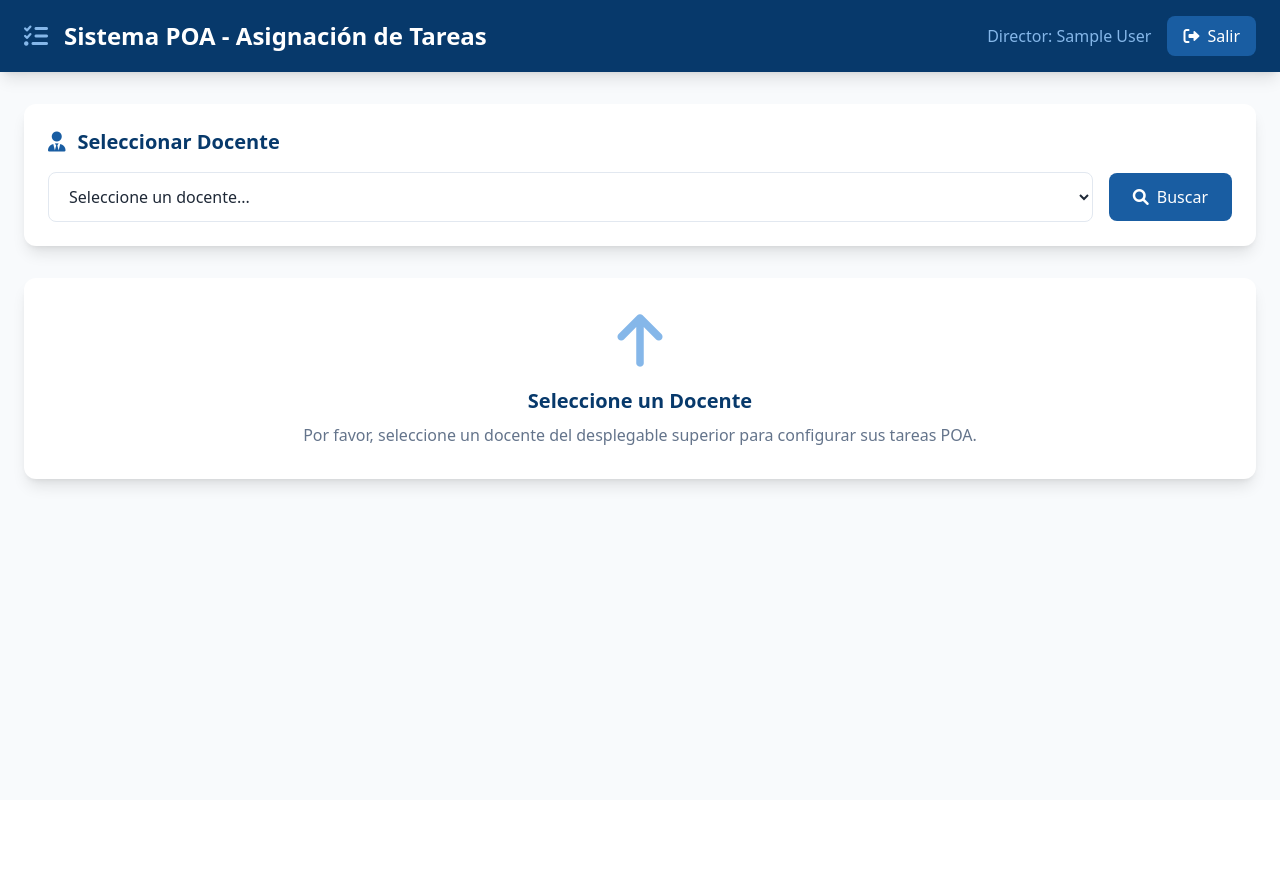
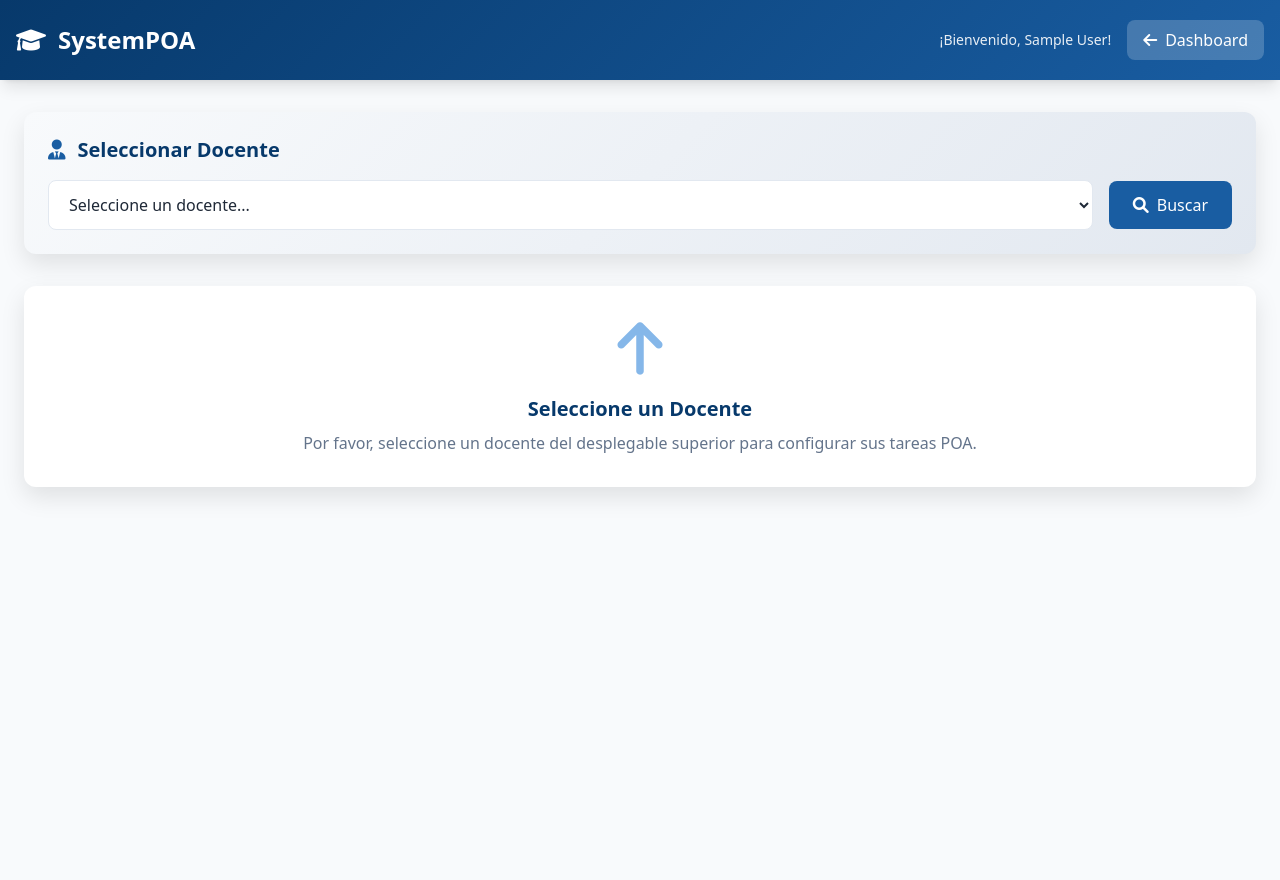
Before and after one commit to Santiago-Rueda-Q/SystemPOA, a PHP site: page /asignar-tareas.php in a window 1280 px wide. Before the commit the page ends 492 px from the top, so only its background shows below. Run offline with PHP 8.4, Linux system fonts and the light colour scheme; the visitor is signed in with stand-in values (Sample User, id 1); data that the repository does not hold is empty; some libraries are stand-ins or nearby versions.

Commit message:
Actualizacion

```diff
--- a/asignar-tareas.php
+++ b/asignar-tareas.php
@@ -212,6 +212,7 @@ if (isset($_GET['docente_id']) || isset($_POST['docente_id'])) {
     <meta name="viewport" content="width=device-width, initial-scale=1.0">
     <title>Asignar Tareas POA - Director</title>
     <script src="https://cdn.tailwindcss.com"></script>
+    <link href="https://cdnjs.cloudflare.com/ajax/libs/font-awesome/6.0.0/css/all.min.css" rel="stylesheet">
     <script>
         tailwind.config = {
             theme: {
@@ -230,40 +231,74 @@ if (isset($_GET['docente_id']) || isset($_POST['docente_id'])) {
             }
         }
     </script>
+    <style>
+        .gradient-bg {
+            background: linear-gradient(135deg, #07396b 0%, #195da2 100%);
+        }
+        .card-shadow {
+            box-shadow: 0 10px 25px rgba(0,0,0,0.1);
+        }
+        .hover-scale {
+            transition: transform 0.2s ease-in-out;
+        }
+        .hover-scale:hover {
+            transform: scale(1.02);
+        }
+        .category-item {
+            background: linear-gradient(135deg, #195da2 0%, #3b8cde 100%);
+            transition: all 0.3s ease;
+        }
+        .category-item:hover {
+            background: linear-gradient(135deg, #3b8cde 0%, #5ba3e8 100%);
+            transform: translateX(5px);
+        }
+        .form-container {
+            background: linear-gradient(135deg, #f8fafc 0%, #e2e8f0 100%);
+        }
+        .input-focus:focus {
+            border-color: #3b8cde;
+            box-shadow: 0 0 0 3px rgba(59, 140, 222, 0.1);
+        }
+        .header-height {
+            height: 80px;
+        }
+        .main-container {
+            height: calc(100vh - 80px);
+            margin-top: 80px;
+        }
+    </style>
     <link href="https://cdnjs.cloudflare.com/ajax/libs/font-awesome/6.0.0/css/all.min.css" rel="stylesheet">
 </head>
 <body class="bg-gris-claro min-h-screen">
     <!-- Header -->
-    <header class="bg-azul4 text-white shadow-lg">
-        <div class="container mx-auto px-6 py-4">
-            <div class="flex items-center justify-between">
-                <div class="flex items-center space-x-4">
-                    <i class="fas fa-tasks text-2xl text-azul5"></i>
-                    <h1 class="text-2xl font-bold">Sistema POA - Asignación de Tareas</h1>
+    <header class="gradient-bg text-white p-4 shadow-lg fixed top-0 left-0 right-0 z-50 header-height flex items-center">
+        <div class="flex items-center justify-between w-full">
+            <div class="flex items-center space-x-3">
+                <i class="fas fa-graduation-cap text-2xl"></i>
+                <h1 class="text-2xl font-bold">SystemPOA</h1>
             </div>
             <div class="flex items-center space-x-4">
-                    <span class="text-azul5">Director: <?php echo $_SESSION['nombre'] ?? 'Usuario'; ?></span>
-                    <a href="logout.php" class="bg-azul2 hover:bg-azul3 px-4 py-2 rounded-lg transition-colors">
-                        <i class="fas fa-sign-out-alt mr-2"></i>Salir
+                <span class="text-sm opacity-90">¡Bienvenido, <?php echo htmlspecialchars($_SESSION['usuario_nombre'] ?? 'Usuario'); ?>!</span>
+                <a href="dashboard.php" class="bg-white bg-opacity-20 px-4 py-2 rounded-lg hover:bg-opacity-30 transition">
+                    <i class="fas fa-arrow-left mr-2"></i>Dashboard
                 </a>
-                </div>
             </div>
         </div>
     </header>
 
+     <div class="main-container overflow-y-auto">
         <div class="container mx-auto px-6 py-8">
             <!-- Mensajes -->
             <?php if ($mensaje): ?>
-        <div class="mb-6 p-4 rounded-lg <?php echo $tipo_mensaje === 'success' ? 'bg-green-100 text-green-800 border border-green-300' : 'bg-red-100 text-red-800 border border-red-300'; ?>">
+            <div class="mb-6 p-4 rounded-lg card-shadow <?php echo $tipo_mensaje === 'success' ? 'bg-green-100 text-green-800 border border-green-300' : 'bg-red-100 text-red-800 border border-red-300'; ?>">
                 <div class="flex items-center">
                     <i class="fas <?php echo $tipo_mensaje === 'success' ? 'fa-check-circle' : 'fa-exclamation-triangle'; ?> mr-2"></i>
                     <?php echo htmlspecialchars($mensaje); ?>
                 </div>
             </div>
             <?php endif; ?>
-
          <!-- Selector de Docente -->
-        <div class="bg-white rounded-xl shadow-lg p-6 mb-8">
+            <div class="bg-white rounded-xl card-shadow p-6 mb-8 hover-scale form-container">
                 <h2 class="text-xl font-bold text-azul4 mb-4 flex items-center">
                     <i class="fas fa-user-tie mr-3 text-azul2"></i>
                     Seleccionar Docente
@@ -272,7 +307,7 @@ if (isset($_GET['docente_id']) || isset($_POST['docente_id'])) {
                 <form method="GET" class="flex items-center space-x-4">
                     <div class="flex-1">
                         <select name="docente_id" onchange="this.form.submit()"
-                            class="w-full px-4 py-3 border border-gris-medio rounded-lg focus:ring-2 focus:ring-azul2 focus:border-azul2 bg-white text-gray-800">
+                                class="w-full px-4 py-3 border border-gris-medio rounded-lg focus:ring-2 focus:ring-azul2 focus:border-azul2 bg-white text-gray-800 input-focus">
                             <option value="">Seleccione un docente...</option>
                             <?php foreach ($docentes as $docente): ?>
                             <option value="<?php echo $docente['id']; ?>"
@@ -282,7 +317,7 @@ if (isset($_GET['docente_id']) || isset($_POST['docente_id'])) {
                             <?php endforeach; ?>
                         </select>
                     </div>
-                <button type="submit" class="bg-azul2 hover:bg-azul3 text-white px-6 py-3 rounded-lg transition-colors">
+                    <button type="submit" class="bg-azul2 hover:bg-azul3 text-white px-6 py-3 rounded-lg transition-colors hover-scale">
                         <i class="fas fa-search mr-2"></i>Buscar
                     </button>
                 </form>
@@ -290,7 +325,7 @@ if (isset($_GET['docente_id']) || isset($_POST['docente_id'])) {
 
         <!-- Configuración de Categorías -->
         <?php if ($docente_seleccionado && !empty($malla_completa)): ?>
-        <div class="bg-white rounded-xl shadow-lg p-6">
+        <div class="bg-white rounded-xl card-shadow p-6 hover-scale">
                 <div class="mb-6">
                     <h2 class="text-xl font-bold text-azul4 flex items-center">
                         <i class="fas fa-clipboard-list mr-3 text-azul2"></i>
@@ -306,18 +341,18 @@ if (isset($_GET['docente_id']) || isset($_POST['docente_id'])) {
                 <input type="hidden" name="docente_id" value="<?php echo $docente_seleccionado['id']; ?>">
 
                 <!-- Controles superiores -->
-                <div class="mb-6 flex flex-wrap items-center justify-between gap-4 p-4 bg-gris-claro rounded-lg">
+                <div class="mb-6 flex flex-wrap items-center justify-between gap-4 p-4 form-container rounded-lg card-shadow">
                     <div class="flex items-center space-x-4">
                         <button type="button" onclick="seleccionarTodos()"
-                                class="bg-azul1 hover:bg-azul2 text-white px-4 py-2 rounded-lg transition-colors">
+                                class="bg-azul1 hover:bg-azul2 text-white px-4 py-2 rounded-lg transition-colors hover-scale">
                             <i class="fas fa-check-double mr-2"></i>Seleccionar Todos
                         </button>
                         <button type="button" onclick="deseleccionarTodos()"
-                                class="bg-gris-oscuro hover:bg-gray-600 text-white px-4 py-2 rounded-lg transition-colors">
+                                class="bg-gris-oscuro hover:bg-gray-600 text-white px-4 py-2 rounded-lg transition-colors hover-scale">
                             <i class="fas fa-times mr-2"></i>Deseleccionar Todos
                         </button>
                     </div>
-                    <div class="text-sm text-gris-oscuro">
+                    <div class="text-sm text-gris-oscuro font-semibold">
                         <span id="contador">0</span> de <?php echo count($malla_completa); ?> categorías seleccionadas
                     </div>
                 </div>
@@ -325,7 +360,7 @@ if (isset($_GET['docente_id']) || isset($_POST['docente_id'])) {
                 <!-- Grid de Categorías -->
                  <div class="grid grid-cols-1 md:grid-cols-2 lg:grid-cols-3 gap-4 mb-8">
                     <?php foreach ($malla_completa as $categoria): ?>
-                    <div class="categoria-item bg-gradient-to-br from-white to-gris-claro border border-gris-medio rounded-lg p-4 hover:shadow-md transition-all duration-200">
+                    <div class="categoria-item bg-white border border-gris-medio rounded-lg p-4 card-shadow hover-scale transition-all duration-200">
                         <label class="flex items-start space-x-3 cursor-pointer group">
                             <input type="checkbox"
                                     name="categoria_<?php echo $categoria['nombre_categoria']; ?>"
@@ -359,7 +394,7 @@ if (isset($_GET['docente_id']) || isset($_POST['docente_id'])) {
                 <!-- Botón de Guardar -->
                 <div class="flex justify-center">
                     <button type="submit"
-                            class="bg-gradient-to-r from-azul2 to-azul1 hover:from-azul3 hover:to-azul2 text-white px-8 py-3 rounded-lg font-semibold shadow-lg hover:shadow-xl transition-all duration-200 transform hover:scale-105">
+                            class="gradient-bg text-white px-8 py-3 rounded-lg font-semibold card-shadow hover-scale transition-all duration-200">
                         <i class="fas fa-save mr-2"></i>
                         Guardar Configuración
                     </button>
@@ -367,7 +402,7 @@ if (isset($_GET['docente_id']) || isset($_POST['docente_id'])) {
             </form>
         </div>
         <?php elseif (isset($_GET['docente_id'])): ?>
-        <div class="bg-white rounded-xl shadow-lg p-8 text-center">
+        <div class="bg-white rounded-xl card-shadow p-8 text-center hover-scale">
             <div class="text-6xl text-gris-medio mb-4">
                 <i class="fas fa-user-slash"></i>
             </div>
@@ -375,7 +410,7 @@ if (isset($_GET['docente_id']) || isset($_POST['docente_id'])) {
             <p class="text-gris-oscuro">El docente seleccionado no existe o no está disponible.</p>
         </div>
         <?php else: ?>
-        <div class="bg-white rounded-xl shadow-lg p-8 text-center">
+        <div class="bg-white rounded-xl card-shadow p-8 text-center hover-scale">
             <div class="text-6xl text-azul5 mb-4">
                 <i class="fas fa-arrow-up"></i>
             </div>
--- a/llenar-poa.php
+++ b/llenar-poa.php
@@ -397,7 +397,7 @@ $camposPorTipo = [
 <body class="bg-gray-100">
     <!-- Header -->
     <div class="gradient-bg text-white p-4 shadow-lg fixed top-0 left-0 right-0 z-50 header-height flex items-center">
-        <div class="flex items-center justify-between">
+        <div class="flex items-center justify-between w-full">
             <div class="flex items-center space-x-3">
                 <i class="fas fa-graduation-cap text-2xl"></i>
                 <h1 class="text-2xl font-bold">SystemPOA</h1>
```
Lines whose indentation alone changed are shown as unchanged.
